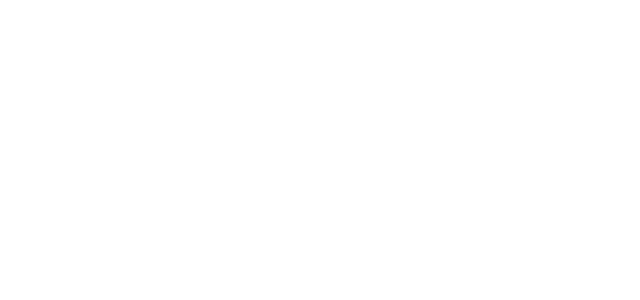
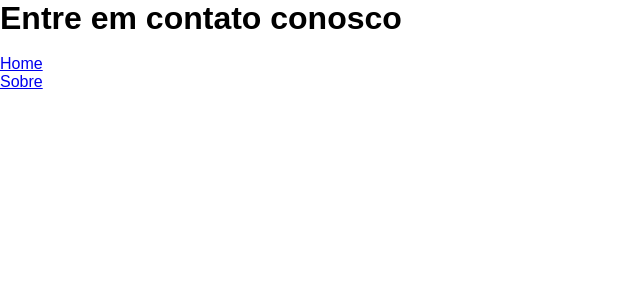
Before and after one commit to lz-junior/Class-React-2, a React (Create React App) app: page /contato in a window 1280 px wide. Before the commit this address had no page. Shown: the top 300 px of the page, without its empty margins (0-640 px from the left). Built offline with nearby package versions, Linux system fonts and the light colour scheme.

Commit message:
routes home-sobre-contato

```diff
--- /dev/null
+++ b/src/pages/Contato/index.js
@@ -0,0 +1,13 @@
+import {Link} from 'react-router-dom';
+
+function Contato() {
+  return (
+    <div>
+      <h1>Entre em contato conosco</h1><br/>
+      <Link to="/">Home</Link><br/>
+      <Link to="/sobre">Sobre</Link>
+    </div>
+  )
+};
+
+export default Contato;
--- a/src/pages/Home/index.js
+++ b/src/pages/Home/index.js
@@ -1,7 +1,13 @@
+import {Link} from 'react-router-dom';
+
 function Home() {
   return (
     <div>
       <h1>Bem-vindo a página Home</h1>
+      <span>Curso de React</span><br/>
+
+      <Link to="/contato">Contato</Link><br/>
+      <Link to="/sobre">Sobre</Link>
     </div>
   )
 }
--- a/src/pages/Sobre/index.js
+++ b/src/pages/Sobre/index.js
@@ -1,7 +1,12 @@
+import {Link} from 'react-router-dom';
+
 function Sobre() {
   return (
     <div>
-      <div>Um pouco Sobre nós...</div>
+      <div>Um pouco Sobre nós...</div><br/>
+
+      <Link to="/">Home</Link><br/>
+      <Link to="/contato">Contato</Link>
     </div>
   )
 }
--- a/src/routes.js
+++ b/src/routes.js
@@ -1,6 +1,7 @@
 import { BrowserRouter, Routes, Route } from 'react-router-dom';
 import Home from './pages/Home';
 import Sobre from './pages/Sobre';
+import Contato from './pages/Contato';
 
 function RoutesApp() {
   return (
@@ -8,6 +9,7 @@
       <Routes>
         <Route path="/" element={<Home/>}/>
         <Route path="/sobre" element={<Sobre/>}/>
+        <Route path="/contato" element={<Contato/>}/>
       </Routes>
     </BrowserRouter>
   )
```
